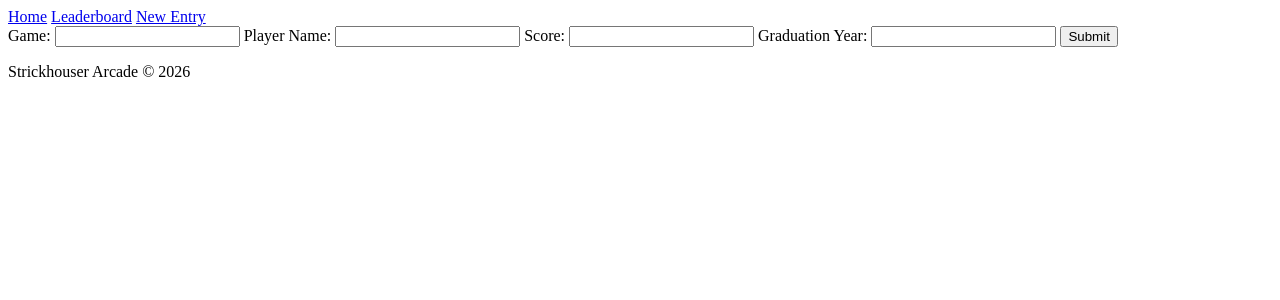
After one commit to JonWoessner/Strickhouser_Leaderboard, a Flask app: page /newentry in a window 1280 px wide. The commit adds this page. Shown: the top 300 px of the page. Run offline with Flask 3, Linux system fonts and the light colour scheme.

Commit message:
Some score input stuff was added, other stuff slightly changed for it

```diff
--- a/app.py
+++ b/app.py
@@ -1,17 +1,8 @@
-from flask import Flask, render_template
+from flask import Flask, render_template, request
 
 app = Flask(__name__)
 
-@app.route('/')
-def home():
-    page_title = "Title of thou Home"
-    return render_template('index.html', title=page_title)
-
-
-@app.route('/leaderboard_base')
-def lead_base():
-    page_title = "Game"
-    scores = [
+scores = [
     {'player': 'Ada', 'score': 9800, 'year': '20XX'},
     {'player': 'Grace', 'score': 8750, 'year': '20XX'},
     {'player': 'Alan', 'score': 7200, 'year': '20XX'},
@@ -21,13 +12,119 @@ def lead_base():
     {'player': 'Luke', 'score': 10450, 'year': '20XX'},
     {'player': 'Ava', 'score': 7780, 'year': '20XX'}
     ]
-    noscores = []
+
+valid_games = [
+    {'game': 'PACMAN', 'max_score': 10000},
+    {'game': 'DIGDUG', 'max_score': 10000},
+    {'game': 'FROGGER', 'max_score': 10000},
+    {'game': 'GALAGA', 'max_score': 10000},
+    {'game': 'MAPPY', 'max_score': 10000},
+    {'game': 'MS.PACMAN', 'max_score': 10000},
+    {'game': 'TETRIS', 'max_score': 10000},
+    {'game': '1970', 'max_score': 10000},
+    {'game': 'UNKNOWN', 'max_score': 10000},
+    {'game': 'UNKNOWN', 'max_score': 10000}
+]
+
+valid_game = {'PACMAN': 10000,
+              'DIGDUG': 10000,
+              'FROGGER': 10000,
+              'GALAGA': 10000,
+              'MAPPY': 10000,
+              'MS.PACMAN': 10000,
+              'TETRIS': 10000,
+              '1970': 10000,
+              'UNKNOWN1': 10000,
+              'UNKNOWN2': 10000}
+
+
+@app.route('/')
+def home():
+    page_title = "Title of thou Home"
+    return render_template('index.html', title=page_title)
+
+
+
+
+@app.route('/leaderboard_base')
+def lead_base():
+    page_title = "Game"
+    sorted_scores = sorted(scores, key= lambda entry: entry == {'score'}, reverse = True)
+
     return render_template(
     'leaderboard_base.html',
-    score_count = len(scores),
+    score_count = len(sorted_scores),
     title = page_title,
-    scores = scores
+    scores = sorted_scores
     )
+
+
+
+
+@app.route('/newentry', methods=['GET', 'POST'])
+def submit():
+    game = None
+    name = None
+    score = None
+    date = None
+
+    error = None
+
+    form_values = {'player': '','game': '','score': '','date': ''}
+
+
+    if request.method == 'POST':
+        game = request.form['gameid'].strip().upper()
+        name = request.form['pname'].strip().capitalize()
+        #score = int(request.form['score'])
+        date = request.form['pgradyear']
+
+
+
+        if not name or not game:
+            error = 'Blank Field'
+            print('Are you sure there is anything there')
+
+        try:
+            score = int(request.form['score'])
+        except:
+            error = "What kinda number is that"
+            print('Are you sure thats a number')
+            score=0
+
+
+        try:
+            request.form['gameid'].strip().upper() == valid_game.keys()
+        except:
+            error = "Invalid Game ID"
+            print('Are you sure thats a real game')
+            #print('Input', request.form['gameid'].upper().strip())
+            #print('Pair', valid_game.keys())
+            game=''
+
+            if request.form['gameid'].strip().upper() == valid_game.keys('PACMAN'):
+                pass
+
+
+
+        form_values = {'player': name,'game': game,'score': score,'date': date}
+
+
+        if error == None:
+            scores.append({'player': name, 'score': score, 'year': date})
+
+    return render_template(
+        'form.html',
+        game=game,
+        name=name,
+        score=score,
+        date=date,
+        error=error,
+        form_values=form_values
+        )
+
+
+
 
 if __name__ == "__main__":
     app.run(debug=True)
--- a/templates/base.html
+++ b/templates/base.html
@@ -17,6 +17,7 @@
 	{# url_for generates URLs from function names, not hardcoded paths #}
 	<a href="{{ url_for('home') }}">Home</a>
 	<a href="{{ url_for('lead_base') }}">Leaderboard</a>
+  <a href="{{ url_for('submit') }}">New Entry</a>
   </nav>
 
   <main>
--- /dev/null
+++ b/templates/form.html
@@ -0,0 +1,54 @@
+{% extends 'base.html' %}
+
+{% block title %}Title of thou Leaderboards{% endblock %}
+
+
+{% block content %}
+
+    <form action="" method="POST">
+
+
+        <label for="game">Game: </label>
+        <input type="text" id = "game" name="gameid" value="{{ form_values.game }}">
+
+        <label for="student">Player Name: </label>
+        <input type="text" id = "student" name="pname" value="{{ form_values.player }}">
+
+        <label for="score">Score: </label>
+        <input type="text" id = "score" name="score" value="{{ form_values.score }}">
+
+        <label for="gradyear">Graduation Year: </label>
+        <input type="text" id = "gradyear" name="pgradyear" value="{{ form_values.date }}">
+
+
+        <input type="submit" value="Submit">
+    </form>
+
+
+    {%if game%}
+        <p>Game, {{game}}</p>
+    {%endif%}
+
+
+    {%if name%}
+        <p>Player, {{name}}</p>
+    {%endif%}
+
+
+    {%if score%}
+        <p>Score, {{score}}</p>
+    {%endif%}
+
+
+    {%if date%}
+        <p>Date, {{date}}</p>
+    {%endif%}
+
+
+    {%if error%}
+        <p>ERROR_ {{error}}</p>
+    {%endif%}
+
+
+
+{% endblock %}
```
